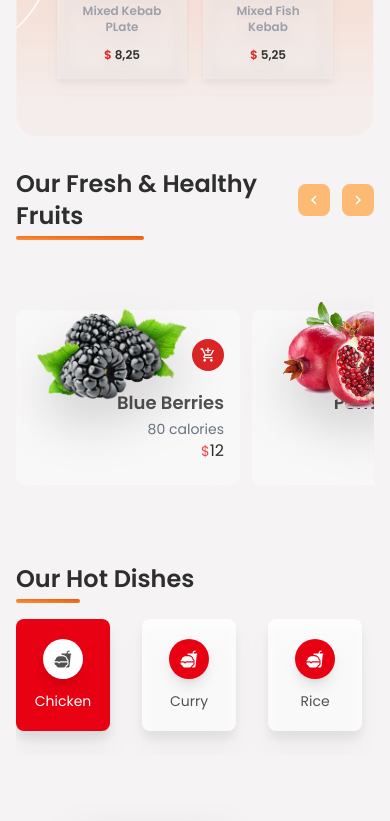
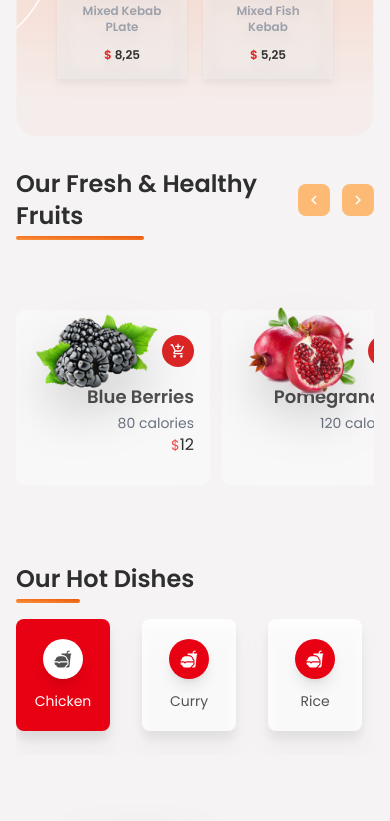
Before and after one commit to yoyoyo8x/bentilzone, a React (Create React App) app: page / in a window 390 px wide. Shown: the part 1119-1940 px from the top of the page. Built offline with nearby package versions, Linux system fonts and the light colour scheme; no server answers; grey boxes are pictures that could not be loaded; a web font is replaced by a local one.

Commit message:
Taixongresponsive

```diff
--- a/src/components/Main/Main.css
+++ b/src/components/Main/Main.css
@@ -155,8 +155,6 @@
   margin: 48px 0 0 0;
 }
 .middleRow .middleRContainer {
-  width: 275px;
-  height: 175px;
   padding: 8px 16px;
   margin: 30px 0;
   display: flex;
@@ -172,8 +170,6 @@
   justify-content: space-between;
 }
 .middleRow .middleRContainer .middleRElement .middleImg {
-  width: 160px;
-  height: 110px;
   margin-top: -32px;
 }
 .middleRow .middleRContainer .middleRElement .middleImg img {
--- a/src/components/Main/RowContainer.jsx
+++ b/src/components/Main/RowContainer.jsx
@@ -56,12 +56,16 @@ function RowContainer({flag,data,scrollValue}){
             {data && data.length >0 ? (
                 data.map((item)=>(
                     <div key={item.id} className="middleRContainer
-                    md:tw-w-300 md:tw-min-w-[300px]  tw-bg-cardOverlay tw-rounded-lg
+                    md:tw-w-[300px] md:tw-min-w-[300px]
+                    tw-w-[275px] tw-h-[175px] tw-bg-cardOverlay tw-rounded-lg
                     tw-backdrop-blur-lg hover:tw-drop-shadow-lg">
                         <div className="middleRElement">
                             <motion.div
                             whileHover={{scale: 1.2}}
-                            className="middleImg tw-drop-shadow-2xl"
+                            className="middleImg
+                            md:tw-w-[160px] md:tw-h-[110px]
+                            tw-w-[130px] tw-h-[90px]
+                            tw-drop-shadow-2xl"
                             >
                             <img src={item?.imageURL} alt=""/>
                             </motion.div>
```
